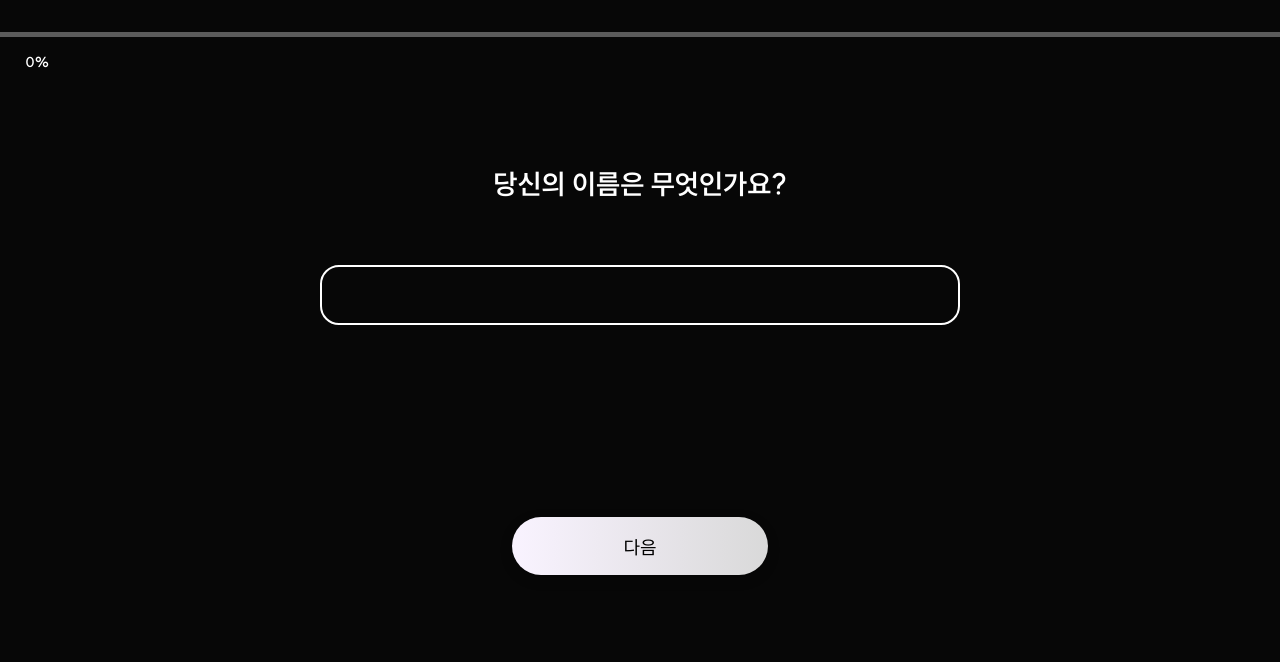
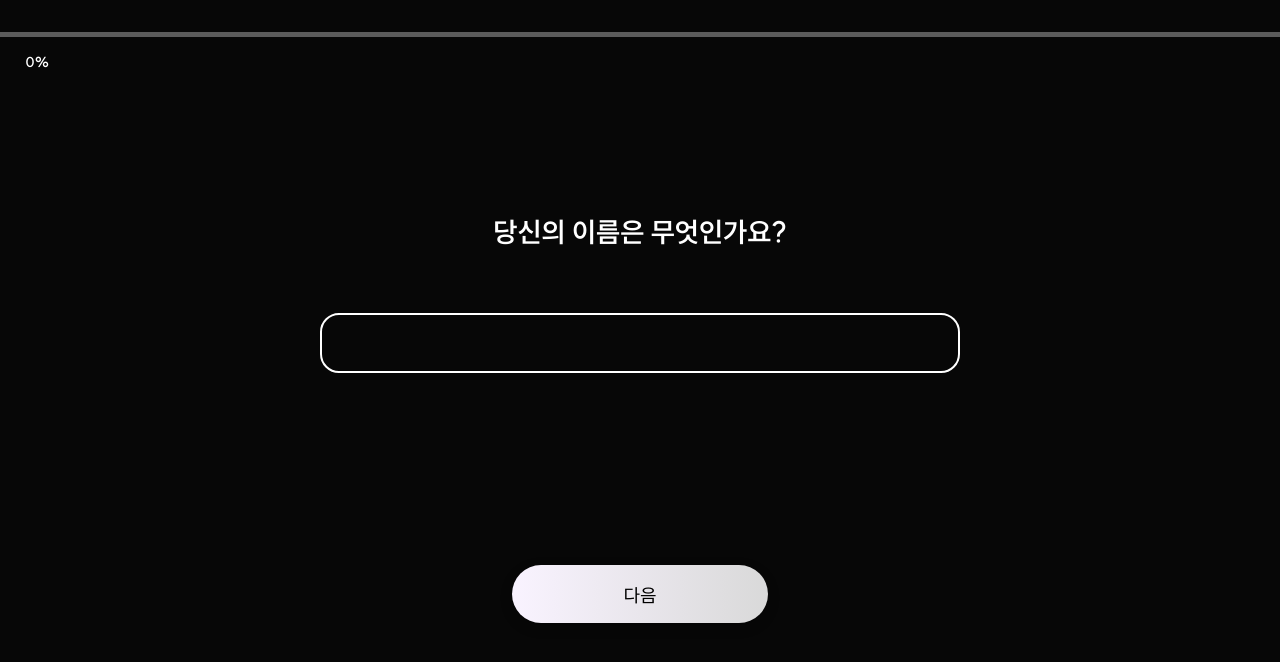
Before and after one commit to jiminseong/braintest, a React (Vite) app: page /test/content in a window 1280 px wide. Shown: the top 662 px of the page. Built offline with nearby package versions, Linux system fonts and the light colour scheme.

Commit message:
css: 두번째 뉴런 애니메이션 경로 수정

```diff
--- a/src/pages/home/ui/SecondNeuron.tsx
+++ b/src/pages/home/ui/SecondNeuron.tsx
@@ -15,8 +15,8 @@ const SecondNeuron: React.FC<SecondNeuronProps> = ({ stop }) => {
 
     const variants = {
         animate: {
-            x: [0, '2.5vw', '5vw', '-7.5vw', '-15vw', '-2.5vw', '10vw', '-5vw', '-10vw', '2.5vw', '5vw', 0],
-            y: ['0vh', '7.5vh', '15vh', '-2.5vh', '-5vh', '7.5vh', '15vh', '-7.5vh', '-15vh', '2.5vh', '5vh', 0],
+            x: [0, '2.5vw', '15vw', '-7.5vw', '-15vw', '-2.5vw', '10vw', '-5vw', '-10vw', '2.5vw', '5vw', 0],
+            y: ['0vh', '17.5vh', '25vh', '-2.5vh', '-5vh', '12.5vh', '15vh', '-7.5vh', '-15vh', '2.5vh', '5vh', 0],
             transition: {
                 x: { repeat: Infinity, repeatType: 'loop', duration: 120, ease: 'easeInOut' },
                 y: { repeat: Infinity, repeatType: 'loop', duration: 100, ease: 'easeInOut' },
@@ -47,7 +47,7 @@ const SecondNeuron: React.FC<SecondNeuronProps> = ({ stop }) => {
         } else {
             controls.start({
                 x: [currentX, '-10vw', '5vw', '-7.5vw', '10vw', '2.5vw', '-5vw', '-15vw', '5vw', '-2.5vw', '2.5vw', 0],
-                y: [currentY, '15vh', '-2.5vh', '7.5vh', '-7.5vh', '5vh', '-15vh', '2.5vh', '-5vh', '7.5vh', '15vh', 0],
+                y: [currentY, '25vh', '-2.5vh', '7.5vh', '-7.5vh', '5vh', '-15vh', '2.5vh', '-5vh', '7.5vh', '15vh', 0],
                 transition: {
                     x: { repeat: Infinity, repeatType: 'loop', duration: 90, ease: 'easeInOut' },
                     y: { repeat: Infinity, repeatType: 'loop', duration: 80, ease: 'easeInOut' },
--- a/src/pages/test-content/TestContentPage.tsx
+++ b/src/pages/test-content/TestContentPage.tsx
@@ -212,7 +212,7 @@ const Column = styled.div`
     display: flex;
     flex-direction: column;
     align-items: center;
-    padding-top: 3em;
+    padding-top: 4.5em;
     height: 100%;
     position: relative;
 `;
```
